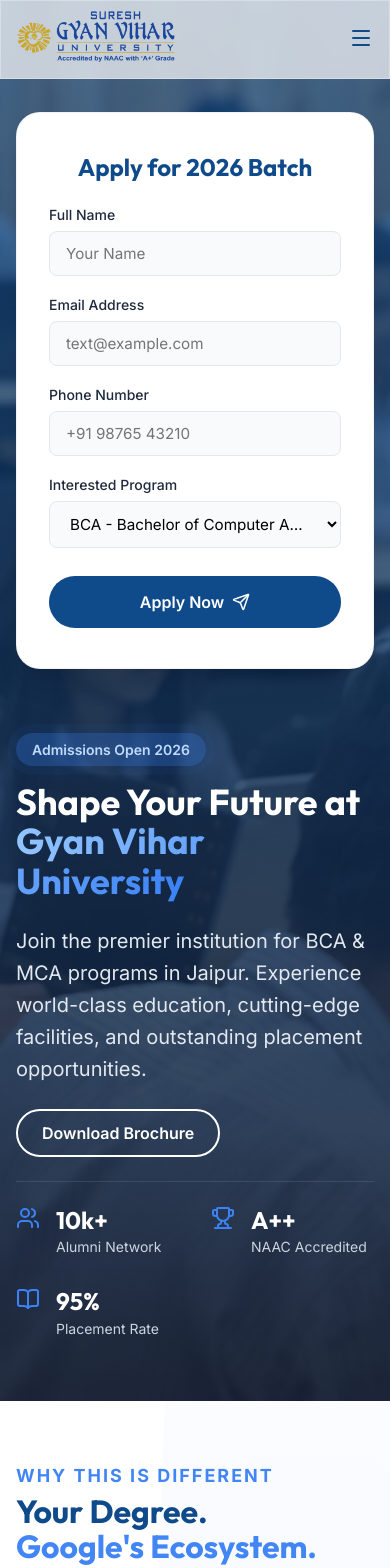
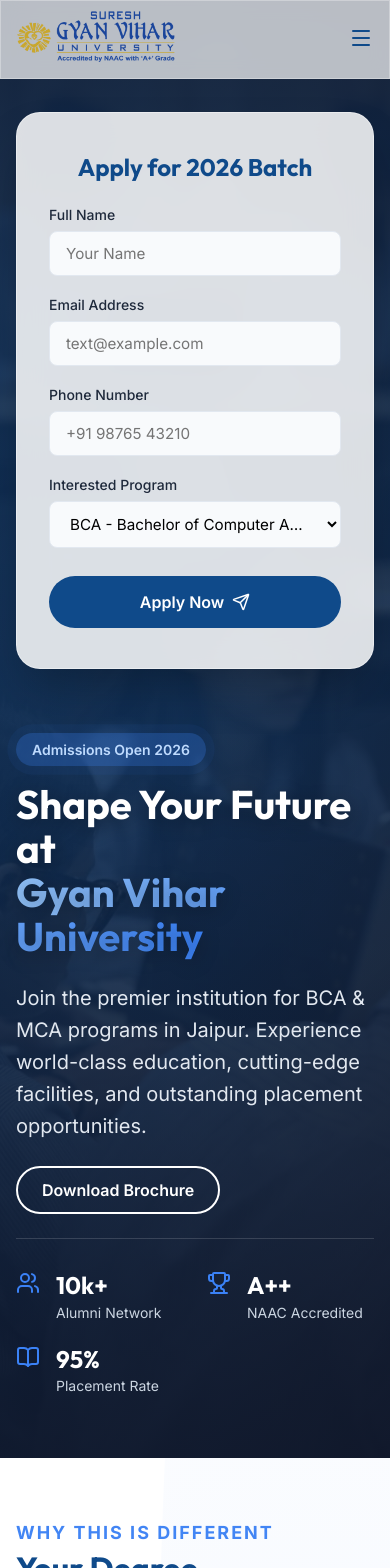
Before and after one commit to Dewanshu-Singh/GyanBCA, a React (Vite) app: page / in a window 390 px wide. Shown: the top 1568 px of the page. Built offline with nearby package versions, Linux system fonts and the light colour scheme.

Commit message:
Enhance hero section aesthetics and add global responsive image rules

```diff
--- a/src/components/HeroSection.css
+++ b/src/components/HeroSection.css
@@ -22,10 +22,26 @@
   left: 0;
   right: 0;
   bottom: 0;
-  background: linear-gradient(rgba(15, 74, 138, 0.75), rgba(15, 23, 42, 0.85)), url('/hero-bg-compressed.webp');
+  background: linear-gradient(135deg, rgba(15, 74, 138, 0.85), rgba(15, 23, 42, 0.9)), url('/hero-bg-compressed.webp');
   background-size: cover;
   background-position: center;
   z-index: -1;
+  animation: bg-pan 15s infinite alternate ease-in-out;
+}
+
+@keyframes bg-pan {
+  0% { background-position: left center; }
+  100% { background-position: right center; }
+}
+
+.hero-bg::after {
+  content: '';
+  position: absolute;
+  top: 0;
+  left: 0;
+  right: 0;
+  bottom: 0;
+  background: radial-gradient(circle at center, transparent 0%, rgba(15,23,42,0.8) 100%);
 }
 
 .hero-container {
@@ -62,10 +78,11 @@
 .mt-2 { margin-top: 0.5rem; }
 
 .hero-title {
-  font-size: clamp(2.25rem, 8vw, 4rem);
+  font-size: clamp(2.5rem, 6vw, 4.5rem);
   margin-bottom: 1.5rem;
   color: #ffffff;
   line-height: 1.1;
+  text-shadow: 0 4px 20px rgba(0,0,0,0.3);
 }
 
 .hero-text-gradient {
@@ -102,10 +119,10 @@
 
 .hero-stats {
   display: grid;
-  grid-template-columns: repeat(auto-fit, minmax(150px, 1fr));
-  gap: 2rem;
-  padding-top: 1.5rem;
-  border-top: 1px solid rgba(255,255,255,0.1);
+  grid-template-columns: repeat(auto-fit, minmax(120px, 1fr));
+  gap: 1.5rem;
+  padding-top: 2rem;
+  border-top: 1px solid rgba(255,255,255,0.15);
 }
 
 .stat-item {
@@ -185,11 +202,20 @@
 }
 
 .hero-form-card {
-  background: var(--bg-card);
+  background: rgba(255, 255, 255, 0.85);
+  backdrop-filter: blur(16px);
+  -webkit-backdrop-filter: blur(16px);
   padding: 2.5rem 2rem;
   border-radius: var(--radius-xl);
-  box-shadow: var(--shadow-xl);
-  border: 1px solid rgba(0,0,0,0.05);
+  box-shadow: 0 25px 50px -12px rgba(0, 0, 0, 0.3);
+  border: 1px solid rgba(255,255,255,0.4);
+  transform: translateY(0);
+  transition: transform 0.3s ease, box-shadow 0.3s ease;
+}
+
+.hero-form-card:hover {
+  transform: translateY(-5px);
+  box-shadow: 0 30px 60px -15px rgba(0, 0, 0, 0.4);
 }
 
 .hero-form-title {
--- a/src/index.css
+++ b/src/index.css
@@ -38,6 +38,11 @@
   background-color: var(--bg-main);
   overflow-x: hidden;
   width: 100%;
+}
+
+img {
+  max-width: 100%;
+  height: auto;
 }
 
 /* Custom Scrollbar */
```
